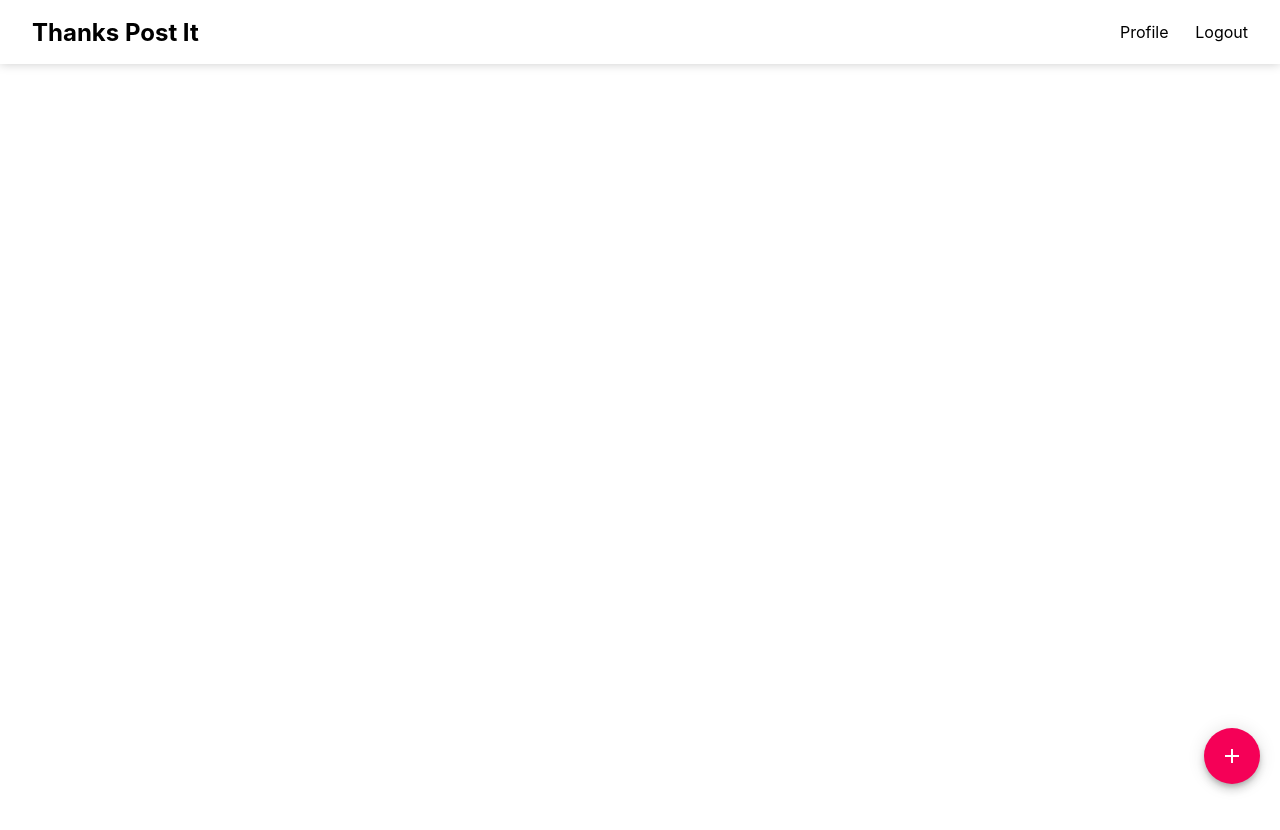
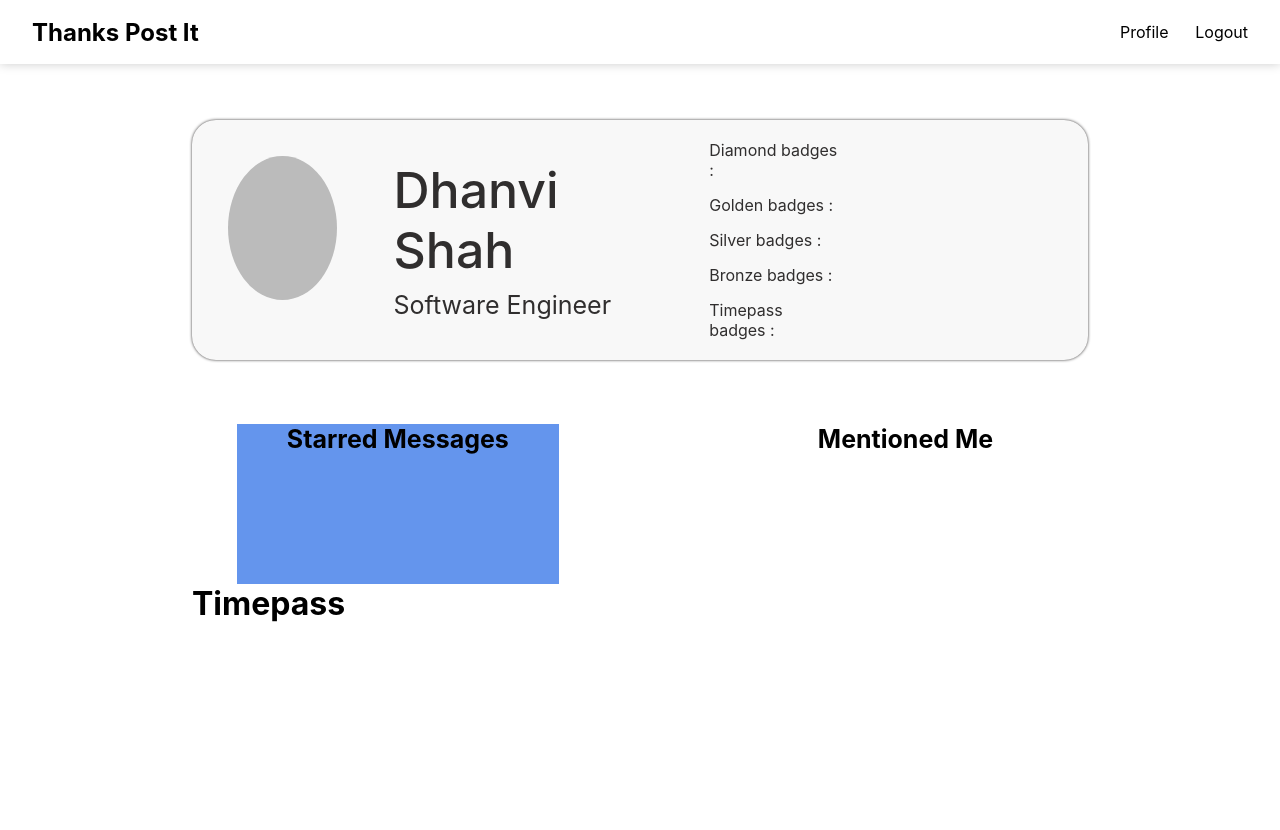
Before and after one commit to sanketj0700/Thanks-Post-it, a React (Create React App) app in the folder client/: page /profile in a window 1280 px wide. Shown: the top 830 px of the page. Before the commit the page ends 800 px from the top, so only its background shows below. Built offline with nearby package versions, Linux system fonts and the light colour scheme; the HTML template or start-up script is replaced by a standard one.

Commit message:
Adding Profile Page and related features

```diff
--- a/client/src/App.js
+++ b/client/src/App.js
@@ -1,19 +1,27 @@
 import {useState} from  'react';
 import Home from './components/Home';
+import Profile from './components/Profile';
 import Navbar from './components/Navbar';
-import {Route, Routes, BrowserRouter} from 'react-router-dom';
+import StarredMessages from './components/StarredMessages';
+import MentionedMe from './components/MentionedMe';
+import { Routes, Route, BrowserRouter } from 'react-router-dom';
+// import {Route, Routes, BrowserRouter as Router, Link, Switch} from 'react-router-dom';
 import './styles/App.css';
-import SearchBar from './components/SearchBar';
-import AddButton from './components/AddButton';
+
 function App() {
 
   const [user, setUser] = useState('Karan');
-
   return (
-    <div className="App">
-
+      <div className="App">
+        <BrowserRouter>
         <Navbar />
-        <Home user = {user}/>
+        <Routes>
+            <Route path="/" exact element={<Home user = {user}/>} />
+            <Route path="/profile" exact element={<Profile />} />
+            <Route path="/starredmessages" exact element={<StarredMessages />} />
+            <Route path="/mentionedme" exact element={<MentionedMe />} />
+        </Routes>
+        </BrowserRouter>
     </div>
   );
 }
--- /dev/null
+++ b/client/src/components/MentionedMe.jsx
@@ -0,0 +1,10 @@
+import React from 'react';
+import '../styles/MentionedMe.css';
+
+function MentionedMe() {
+  return <div className='mentioned-me'>
+      <p>Lorem ipsum dolor sit, amet consectetur adipisicing elit. Ea, consectetur. Rerum sit incidunt aspernatur excepturi quaerat quos? Mollitia nulla illum, consequuntur ipsa aliquam aspernatur aperiam, quisquam error rem nisi minus.</p>
+  </div>;
+}
+
+export default MentionedMe;
--- a/client/src/components/Navbar.jsx
+++ b/client/src/components/Navbar.jsx
@@ -1,10 +1,18 @@
+import { Link } from 'react-router-dom';
 import React from 'react';
 import '../styles/Navbar.css';
+
 function Navbar() {
   return <div className='navbar'>
-      <h2 className='nav-brand'>Thanks Post It</h2>
+    <Link to='/' style={{textDecoration: 'none'}}>
+      <h2 className='nav-brand'>
+        Thanks Post It
+      </h2>
+    </Link>
       <ul className='nav-items'>
-          <li>Profile</li>
+          <li className='profile-item'>
+            <Link className='profile-link-active' to='/profile' style={{textDecoration: 'none',color:'black'}}>Profile</Link>
+          </li>
           <li>Logout</li>
       </ul>
   </div>;
--- /dev/null
+++ b/client/src/components/Profile.jsx
@@ -0,0 +1,55 @@
+import React,{useState} from 'react';
+import '../styles/Profile.css';
+import MentionedMe from './MentionedMe';
+import StarredMessages from './StarredMessages';
+
+
+function Profile() {
+
+  const [section,setSection] = useState(true);
+   const toggleSection = (e)=>{
+     if(e.target.className === 'messages-1' && !section)
+     {
+       setSection(true)
+     }
+     else if(e.target.className === 'messages-2' && section)
+     {
+       setSection(false)
+     }
+     //console.log(e.target.className)
+   };
+
+  return (
+    <div className='profile-page'>
+        <div className='profile-card'>
+            <div className='profile-photo'>
+                <span className='dot'></span>
+            </div>
+            <div className='user-name'>
+                <div className='name'>Dhanvi Shah</div>
+                <div className='position'>Software Engineer</div>
+            </div>
+            <div className='profile-badges'>
+              <ul className='badge-1'>Diamond badges : </ul>
+              <ul className='badge-2'>Golden badges : </ul>
+              <ul className='badge-3'>Silver badges : </ul>
+              <ul className='badge-4'>Bronze badges : </ul>
+              <ul className='badge-5'>Timepass badges : </ul>
+            </div>
+        </div>
+
+        <div className='messages-panel'>
+            <p className='messages-1' onClick={toggleSection}>Starred Messages</p>
+            <p className='messages-2' onClick={toggleSection}>Mentioned Me</p>
+        </div>
+
+        <div className='messages-list'>
+          {
+            section ? <StarredMessages /> : <MentionedMe />
+          }
+        </div>
+    </div>
+  );
+}
+
+export default Profile;
--- /dev/null
+++ b/client/src/components/StarredMessages.jsx
@@ -0,0 +1,10 @@
+import React from 'react';
+import '../styles/StarredMessages.css';
+
+function StarredMessages() {
+  return <div className='starred-messages'>
+    <h1>Timepass</h1>
+  </div>;
+}
+
+export default StarredMessages;
--- /dev/null
+++ b/client/src/styles/MentionedMe.css
@@ -0,0 +1,4 @@
+.mentioned-me{
+    font-size: 20px;
+    color: black;
+}
--- /dev/null
+++ b/client/src/styles/Profile.css
@@ -0,0 +1,118 @@
+.profile-page{
+    display: flex;
+    height: 100vh;
+    width: 70%;
+    margin-top: 3.5em;
+    flex-direction: column;
+    /* background-color: darkblue; */
+}
+
+.profile-card{
+    height: 30%;
+    background-color: #f8f8f8;
+    border-radius: 24px;
+    display: flex;
+    flex-direction: row;
+    box-shadow: rgb(48, 46, 46) 0px 0px 3px;
+    color: rgb(48, 46, 46);
+    width: 100%;
+}
+
+.profile-photo{
+    height: 100%;
+    width: 22%;
+    /* background-color: darkblue; */
+}
+
+.dot{
+    height: 60%;
+    width: 60%;
+    margin: 20%;
+    background-color: #bbb;
+    border-radius: 50%;
+    display: inline-block;
+}
+
+.user-name{
+    display: flex;
+    flex-direction: column;
+    text-align: left;
+    font-size: 20px;
+    margin-top: auto;
+    margin-bottom: auto;
+    margin-left: 20px;
+}
+
+.name{
+    font-size: 50px;
+    margin-bottom: 70px;
+    font-weight: 500;
+}
+
+.position{
+    font-size: 25px;
+    margin-top: -60px;
+    font-weight: 400;
+}
+
+.profile-badges{
+    border-left: 6px black  ;
+    display: flex;
+    flex-direction: column;
+    margin-left: auto;
+    margin-top: 20px;
+    margin-bottom: 20px;
+    margin-right: 250px;
+    text-align: left;
+    justify-content: space-between;
+}
+
+.messages-panel{
+    /* background-color: black; */
+    height: 20%;
+    margin-top: 4em;
+    padding-left: 5%;
+    padding-right: 5%;
+    display: flex;
+    flex-direction: row;
+    justify-content: space-between;
+    text-align: center;
+}
+
+.messages-1{
+    float: left;
+    color: black;
+    font-size: 25px;
+    font-weight: bold;
+    padding-left: 2em;
+    padding-right: 2em;
+    height: 100%;
+    display: flex;
+    flex-direction: column;
+    background-color: cornflowerblue;
+    cursor: pointer;
+}
+
+.messages-2{
+    float: left;
+    color: black;
+    font-size: 25px;
+    font-weight: bold;
+    padding-left: 2em;
+    padding-right: 2em;
+    height: 100%;
+    display: flex;
+    flex-direction: column;
+    cursor: pointer;
+}
+
+/*
+.mentioned-me{
+    width: 100%;
+    background-color: darkblue;
+    padding-left: 2em;
+    padding-right: 2em;
+    height: 100%;
+    color: black;
+    font-size: 15px;
+} */
--- /dev/null
+++ b/client/src/styles/StarredMessages.css
@@ -0,0 +1,3 @@
+.starred-messages{
+    color:black;
+}
```
Also changed, not shown: 1 other file (tests, documents, lock files or other folders).
